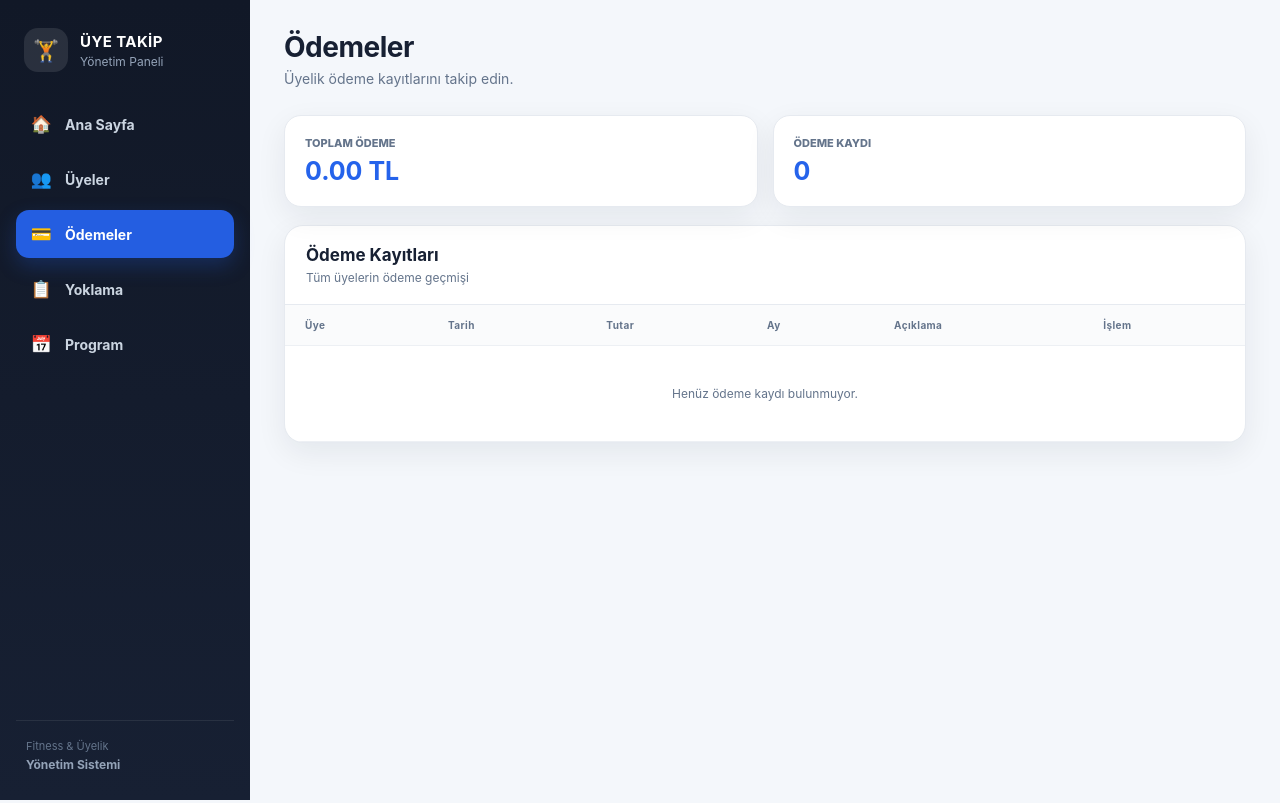
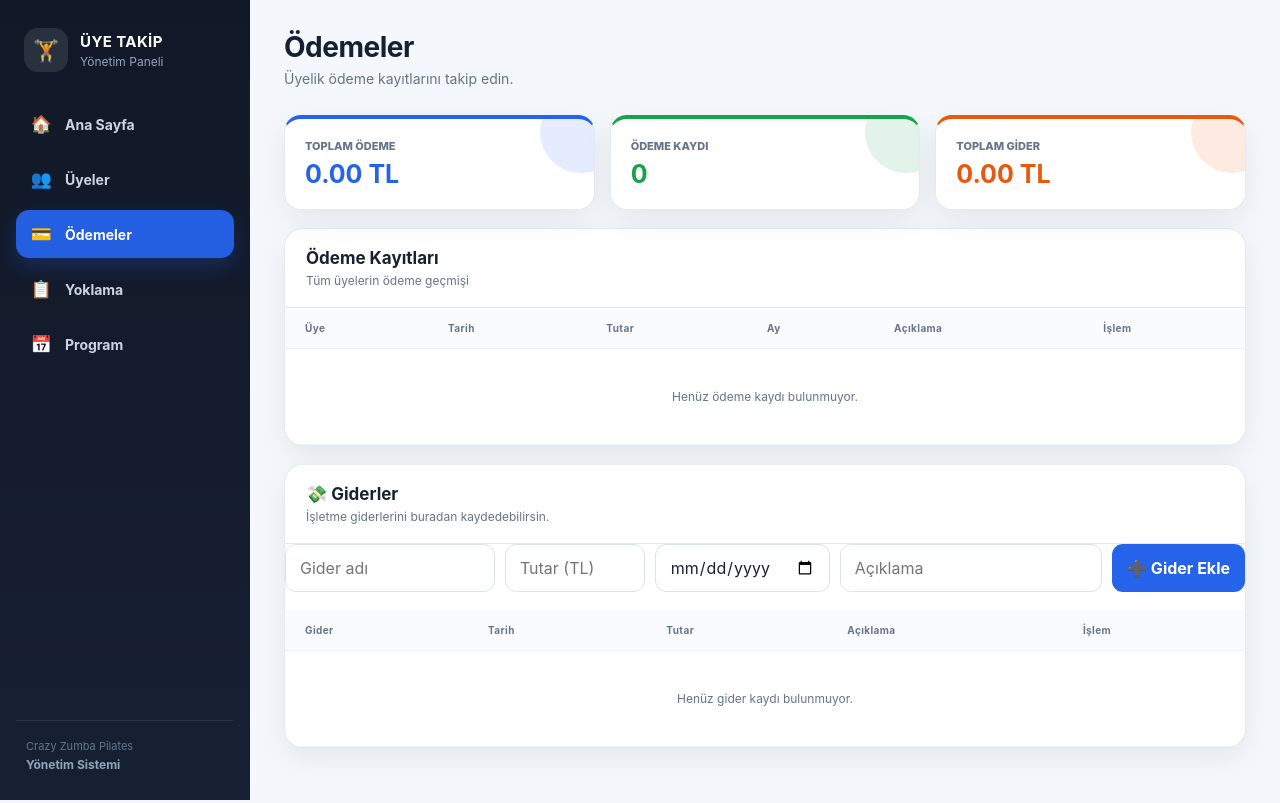
Before and after one commit to ozhansurgec01-stack/EagleAI-Uyelik-Web, a Flask app: page /odemeler in a window 1280 px wide. Run offline with Flask 3, Linux system fonts and the light colour scheme; data that the repository does not hold is empty.

Commit message:
feat: add payment deletion, expense tracking, and branding

```diff
--- a/app.py
+++ b/app.py
@@ -412,6 +412,51 @@ def uyeler_sayfasi():
     )
 
 
+
+@app.route("/odeme/<int:odeme_id>/sil", methods=["POST"])
+def odeme_sil(odeme_id):
+    db = get_db()
+    db.execute("""
+        DELETE FROM odemeler
+        WHERE id = ?
+    """, (odeme_id,))
+    db.commit()
+    db.close()
+    return redirect(url_for("odemeler_sayfasi"))
+
+
+@app.route("/gider/ekle", methods=["POST"])
+def gider_ekle():
+    ad = request.form.get("ad", "").strip()
+    tutar = request.form.get("tutar", "").strip()
+    tarih = request.form.get("tarih", "").strip()
+    aciklama = request.form.get("aciklama", "").strip()
+
+    if not ad or not tutar:
+        return redirect(url_for("odemeler_sayfasi"))
+
+    db = get_db()
+    db.execute("""
+        INSERT INTO giderler
+        (ad, tutar, tarih, aciklama)
+        VALUES (?, ?, ?, ?)
+    """, (ad, tutar, tarih, aciklama))
+    db.commit()
+    db.close()
+    return redirect(url_for("odemeler_sayfasi"))
+
+
+@app.route("/gider/<int:gider_id>/sil", methods=["POST"])
+def gider_sil(gider_id):
+    db = get_db()
+    db.execute("""
+        DELETE FROM giderler
+        WHERE id = ?
+    """, (gider_id,))
+    db.commit()
+    db.close()
+    return redirect(url_for("odemeler_sayfasi"))
+
 @app.route("/odemeler")
 def odemeler_sayfasi():
     db = get_db()
@@ -426,10 +471,23 @@ def odemeler_sayfasi():
         ORDER BY odemeler.id DESC
     """).fetchall()
 
+    giderler = db.execute("""
+        SELECT *
+        FROM giderler
+        ORDER BY id DESC
+    """).fetchall()
+
     toplam_tutar = 0.0
     for odeme in odemeler:
         try:
             toplam_tutar += float(str(odeme["tutar"]).replace(",", "."))
+        except (TypeError, ValueError):
+            pass
+
+    toplam_gider = 0.0
+    for gider in giderler:
+        try:
+            toplam_gider += float(str(gider["tutar"]).replace(",", "."))
         except (TypeError, ValueError):
             pass
 
@@ -447,9 +505,10 @@ def odemeler_sayfasi():
         arama="",
         odemeler=odemeler,
         toplam_tutar=toplam_tutar,
+        giderler=giderler,
+        toplam_gider=toplam_gider,
         sayfa="odemeler"
     )
-
 
 @app.route("/yoklama")
 def yoklama_sayfasi():
--- a/database.py
+++ b/database.py
@@ -50,6 +50,16 @@ def init_db():
     """)
 
     db.execute("""
+        CREATE TABLE IF NOT EXISTS giderler (
+            id INTEGER PRIMARY KEY AUTOINCREMENT,
+            ad TEXT NOT NULL,
+            tutar TEXT,
+            tarih TEXT,
+            aciklama TEXT
+        )
+    """)
+
+    db.execute("""
         CREATE TABLE IF NOT EXISTS yoklamalar (
             id INTEGER PRIMARY KEY AUTOINCREMENT,
             uye_id INTEGER NOT NULL,
--- a/static/css/style.css
+++ b/static/css/style.css
@@ -338,6 +338,15 @@ a {
     color: #dc2626;
 }
 
+
+.stat-card {
+    transition: transform .18s ease, box-shadow .18s ease;
+}
+
+.stat-card:hover {
+    transform: translateY(-2px);
+    box-shadow: 0 12px 28px rgba(15, 23, 42, .10);
+}
 
 /* TODAY ALERT */
 
@@ -710,16 +719,29 @@ textarea:focus {
     max-width: 1350px;
     margin: 0 auto 18px;
     display: grid;
-    grid-template-columns: 1fr 1fr;
+    grid-template-columns: repeat(3, 1fr);
     gap: 15px;
 }
 
 .summary-card {
+    position: relative;
+    overflow: hidden;
     padding: 20px;
     background: white;
     border: 1px solid var(--border);
     border-radius: 17px;
     box-shadow: var(--shadow);
+}
+
+.summary-card::after {
+    content: "";
+    position: absolute;
+    right: -28px;
+    top: -28px;
+    width: 82px;
+    height: 82px;
+    border-radius: 50%;
+    opacity: .12;
 }
 
 .summary-card span {
@@ -732,8 +754,77 @@ textarea:focus {
 .summary-card strong {
     display: block;
     margin-top: 6px;
-    color: var(--primary);
     font-size: 25px;
+}
+
+.summary-payment {
+    border-top: 4px solid #2563eb;
+}
+
+.summary-payment strong {
+    color: #2563eb;
+}
+
+.summary-payment::after {
+    background: #2563eb;
+}
+
+.summary-record {
+    border-top: 4px solid #16a34a;
+}
+
+.summary-record strong {
+    color: #16a34a;
+}
+
+.summary-record::after {
+    background: #16a34a;
+}
+
+.summary-expense {
+    border-top: 4px solid #ea580c;
+}
+
+.summary-expense strong {
+    color: #ea580c;
+}
+
+.summary-expense::after {
+    background: #ea580c;
+}
+
+.payment-actions {
+    white-space: nowrap;
+}
+
+.payment-actions form {
+    display: inline-block;
+    margin-left: 5px;
+}
+
+.expense-panel {
+    margin-top: 18px;
+}
+
+.expense-form {
+    display: grid;
+    grid-template-columns: 1.2fr .8fr 1fr 1.5fr auto;
+    gap: 10px;
+    margin-bottom: 18px;
+}
+
+.expense-form input {
+    min-width: 0;
+}
+
+.danger {
+    background: #fee2e2;
+    color: #dc2626;
+    border: 1px solid #fecaca;
+}
+
+.danger:hover {
+    background: #fecaca;
 }
 
 .table-wrap {
@@ -1162,6 +1253,10 @@ dialog::backdrop {
     .payment-summary {
         grid-template-columns: 1fr 1fr;
     }
+
+    .expense-form {
+        grid-template-columns: 1fr 1fr;
+    }
 }
 
 @media (max-width: 600px) {
--- a/templates/dashboard.html
+++ b/templates/dashboard.html
@@ -55,7 +55,7 @@
         </nav>
 
         <div class="sidebar-footer">
-            <span>Fitness & Üyelik</span>
+            <span>Crazy Zumba Pilates</span>
             <strong>Yönetim Sistemi</strong>
         </div>
     </aside>
@@ -305,16 +305,20 @@
 
 
 {% if sayfa == "odemeler" %}
-
 <section class="payment-summary">
-            <div class="summary-card">
+    <div class="summary-card summary-payment">
         <span>TOPLAM ÖDEME</span>
         <strong>{{ "%.2f"|format(toplam_tutar) }} TL</strong>
     </div>
 
-            <div class="summary-card">
+    <div class="summary-card summary-record">
         <span>ÖDEME KAYDI</span>
         <strong>{{ odemeler|length }}</strong>
+    </div>
+
+    <div class="summary-card summary-expense">
+        <span>TOPLAM GİDER</span>
+        <strong>{{ "%.2f"|format(toplam_gider) }} TL</strong>
     </div>
 </section>
 
@@ -349,11 +353,19 @@
                 <td class="amount">{{ odeme.tutar or "-" }} TL</td>
                 <td>{{ odeme.ay_sayisi or 1 }}</td>
                 <td>{{ odeme.aciklama or "-" }}</td>
-                        <td>
+                <td class="payment-actions">
                     <button class="gray small-button"
                         onclick='odemeDuzenleAc({{ odeme.id }}, {{ (odeme.tutar or "")|tojson }}, {{ (odeme.tarih or "")|tojson }}, {{ (odeme.ay_sayisi or 1)|tojson }}, {{ (odeme.aciklama or "")|tojson }})'>
                         ✏️ Düzelt
                     </button>
+
+                    <form method="post"
+                          action="{{ url_for('odeme_sil', odeme_id=odeme.id) }}"
+                          onsubmit="return confirm('Bu ödeme kaydını silmek istediğine emin misin?');">
+                        <button class="danger small-button" type="submit">
+                            🗑️ Sil
+                        </button>
+                    </form>
                 </td>
             </tr>
             {% else %}
@@ -368,6 +380,61 @@
     </div>
 </section>
 
+<section class="panel expense-panel">
+    <div class="panel-header">
+        <div>
+            <h2>💸 Giderler</h2>
+            <p>İşletme giderlerini buradan kaydedebilirsin.</p>
+        </div>
+    </div>
+
+    <form method="post" action="{{ url_for('gider_ekle') }}" class="expense-form">
+        <input name="ad" placeholder="Gider adı" required>
+        <input name="tutar" inputmode="decimal" placeholder="Tutar (TL)" required>
+        <input name="tarih" type="date">
+        <input name="aciklama" placeholder="Açıklama">
+        <button class="primary" type="submit">➕ Gider Ekle</button>
+    </form>
+
+    <div class="table-wrap">
+        <table>
+            <thead>
+            <tr>
+                <th>Gider</th>
+                <th>Tarih</th>
+                <th>Tutar</th>
+                <th>Açıklama</th>
+                <th>İşlem</th>
+            </tr>
+            </thead>
+            <tbody>
+            {% for gider in giderler %}
+            <tr>
+                <td><strong>{{ gider.ad }}</strong></td>
+                <td>{{ gider.tarih or "-" }}</td>
+                <td class="amount">{{ gider.tutar or "-" }} TL</td>
+                <td>{{ gider.aciklama or "-" }}</td>
+                <td>
+                    <form method="post"
+                          action="{{ url_for('gider_sil', gider_id=gider.id) }}"
+                          onsubmit="return confirm('Bu gider kaydını silmek istediğine emin misin?');">
+                        <button class="danger small-button" type="submit">
+                            🗑️ Sil
+                        </button>
+                    </form>
+                </td>
+            </tr>
+            {% else %}
+            <tr>
+                <td colspan="5" class="table-empty">
+                    Henüz gider kaydı bulunmuyor.
+                </td>
+            </tr>
+            {% endfor %}
+            </tbody>
+        </table>
+    </div>
+</section>
 {% endif %}
 
 
--- a/templates/program.html
+++ b/templates/program.html
@@ -38,7 +38,7 @@
         </nav>
 
         <div class="sidebar-footer">
-            <span>Fitness & Üyelik</span>
+            <span>Crazy Zumba Pilates</span>
             <strong>Yönetim Sistemi</strong>
         </div>
     </aside>
```
Lines whose indentation alone changed are shown as unchanged.
